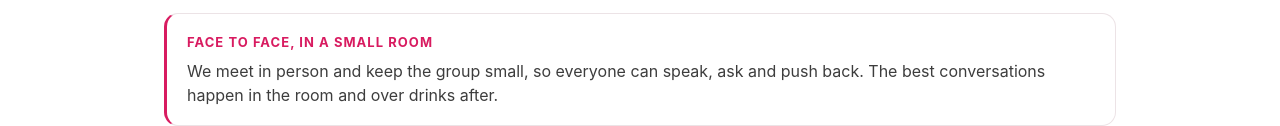
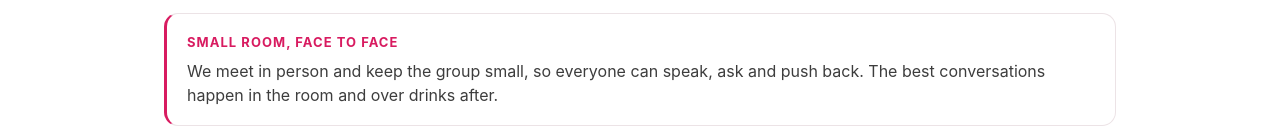
Before and after one commit to tqueen92/adu-website, a plain HTML site: page index.html in a window 1280 px wide. Shown: the part 797-923 px from the top of the page. Drawn offline with Linux system fonts and the light colour scheme.

Commit message:
Update index.htmlRename value to Small room, face to face

```diff
--- a/index.html
+++ b/index.html
@@ -238,7 +238,7 @@
       <ul class="gets">
         <li><b>Share openly</b><span>The best lessons come from people doing the work. In panels, speakers from different companies compare how they solved the same problem. In talks, one company shares in depth how it approaches a problem, with room for questions and discussion.</span></li>
         <li><b>No sales pitch</b><span>We're not a place to sell. No product pitches, no sponsors steering the conversation. Just data people talking about what works and where things break.</span></li>
-        <li><b>Face to face, in a small room</b><span>We meet in person and keep the group small, so everyone can speak, ask and push back. The best conversations happen in the room and over drinks after.</span></li>
+        <li><b>Small room, face to face</b><span>We meet in person and keep the group small, so everyone can speak, ask and push back. The best conversations happen in the room and over drinks after.</span></li>
       </ul>
     </div>
   </section>
```
